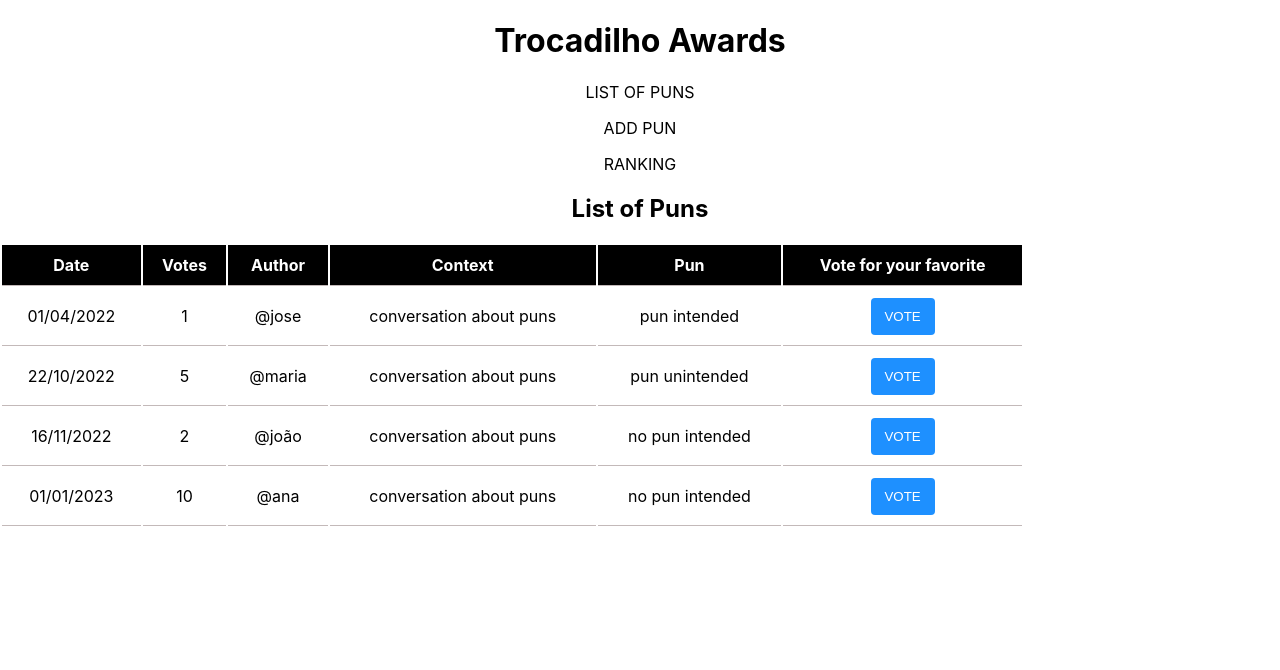
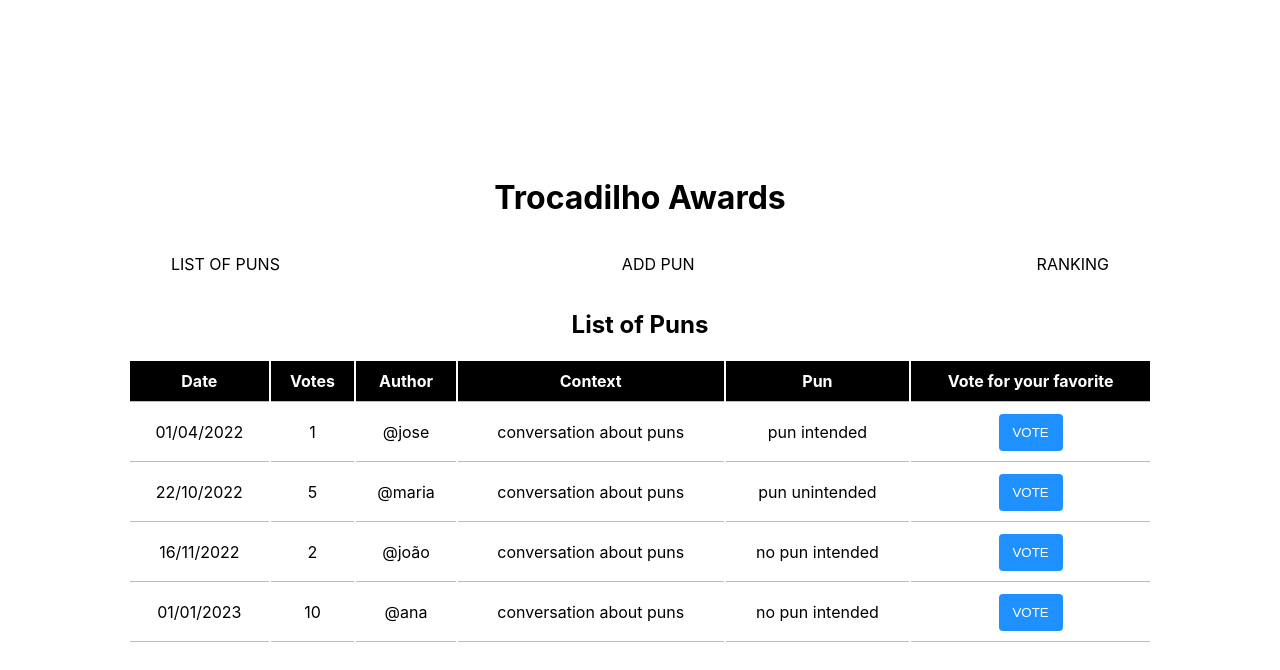
Before and after one commit to julialbq/trocadilho-awards, a React (Create React App) app: page / in a window 1280 px wide. Shown: the top 670 px of the page. Built offline with nearby package versions, Linux system fonts and the light colour scheme.

Commit message:
style: add style to App.js and remove button default style at index.css

```diff
--- a/src/App.css
+++ b/src/App.css
@@ -1,38 +1,20 @@
 .App {
-  text-align: center;
-}
-
-.App-logo {
-  height: 40vmin;
-  pointer-events: none;
-}
-
-@media (prefers-reduced-motion: no-preference) {
-  .App-logo {
-    animation: App-logo-spin infinite 20s linear;
-  }
-}
-
-.App-header {
-  background-color: #282c34;
-  min-height: 100vh;
+  width: 100vw;
+  height: 100vh;
+  margin: 0 auto;
   display: flex;
   flex-direction: column;
   align-items: center;
   justify-content: center;
-  font-size: calc(10px + 2vmin);
-  color: white;
 }
 
-.App-link {
-  color: #61dafb;
+.header__title {
+  text-align: center;
 }
 
-@keyframes App-logo-spin {
-  from {
-    transform: rotate(0deg);
-  }
-  to {
-    transform: rotate(360deg);
-  }
+.header__nav {
+  width: 100vw;
+  display: flex;
+  align-items: center;
+  justify-content: space-around;
 }
--- a/src/index.css
+++ b/src/index.css
@@ -1,13 +1,20 @@
 body {
   margin: 0;
-  font-family: -apple-system, BlinkMacSystemFont, 'Segoe UI', 'Roboto', 'Oxygen',
-    'Ubuntu', 'Cantarell', 'Fira Sans', 'Droid Sans', 'Helvetica Neue',
+  box-sizing: border-box;
+  font-family: -apple-system, BlinkMacSystemFont, "Segoe UI", "Roboto", "Oxygen",
+    "Ubuntu", "Cantarell", "Fira Sans", "Droid Sans", "Helvetica Neue",
     sans-serif;
   -webkit-font-smoothing: antialiased;
   -moz-osx-font-smoothing: grayscale;
 }
 
+button {
+  border: none;
+  background-color: transparent;
+  padding: 0;
+}
+
 code {
-  font-family: source-code-pro, Menlo, Monaco, Consolas, 'Courier New',
+  font-family: source-code-pro, Menlo, Monaco, Consolas, "Courier New",
     monospace;
 }
```
